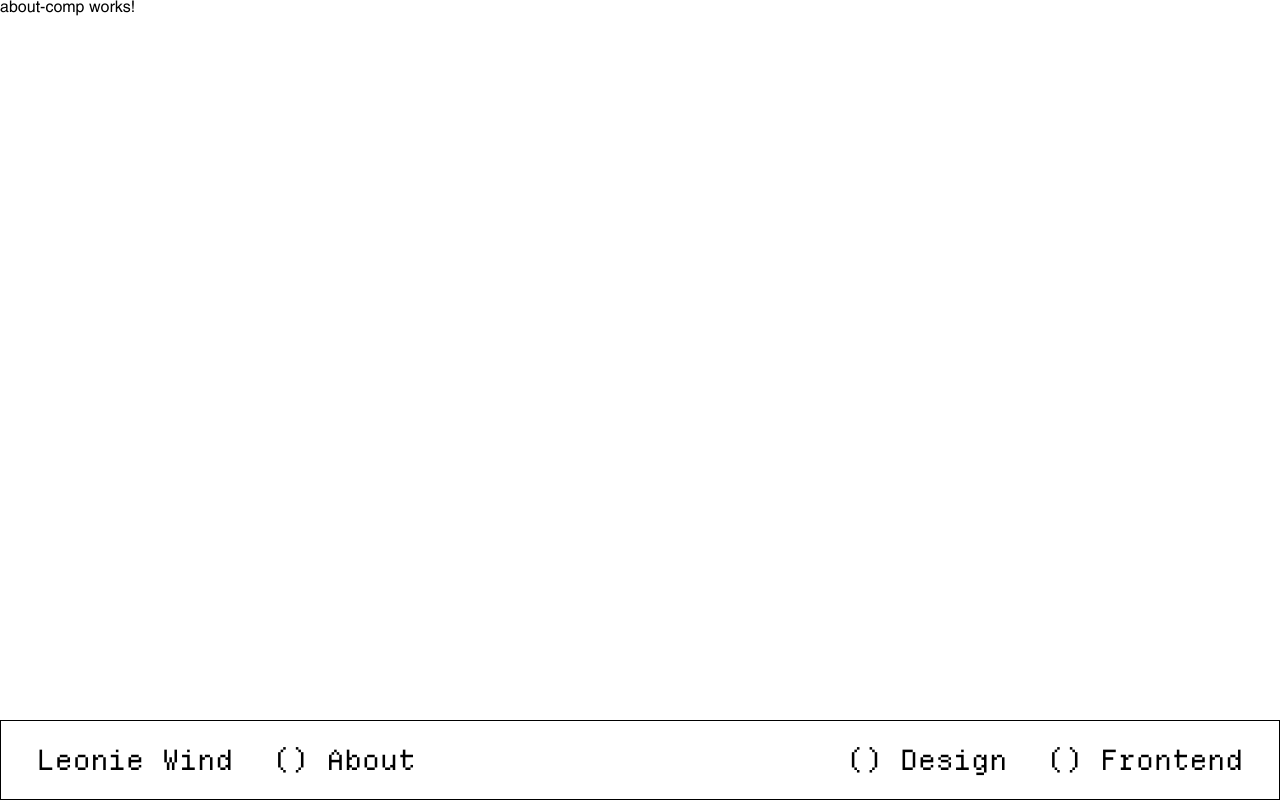
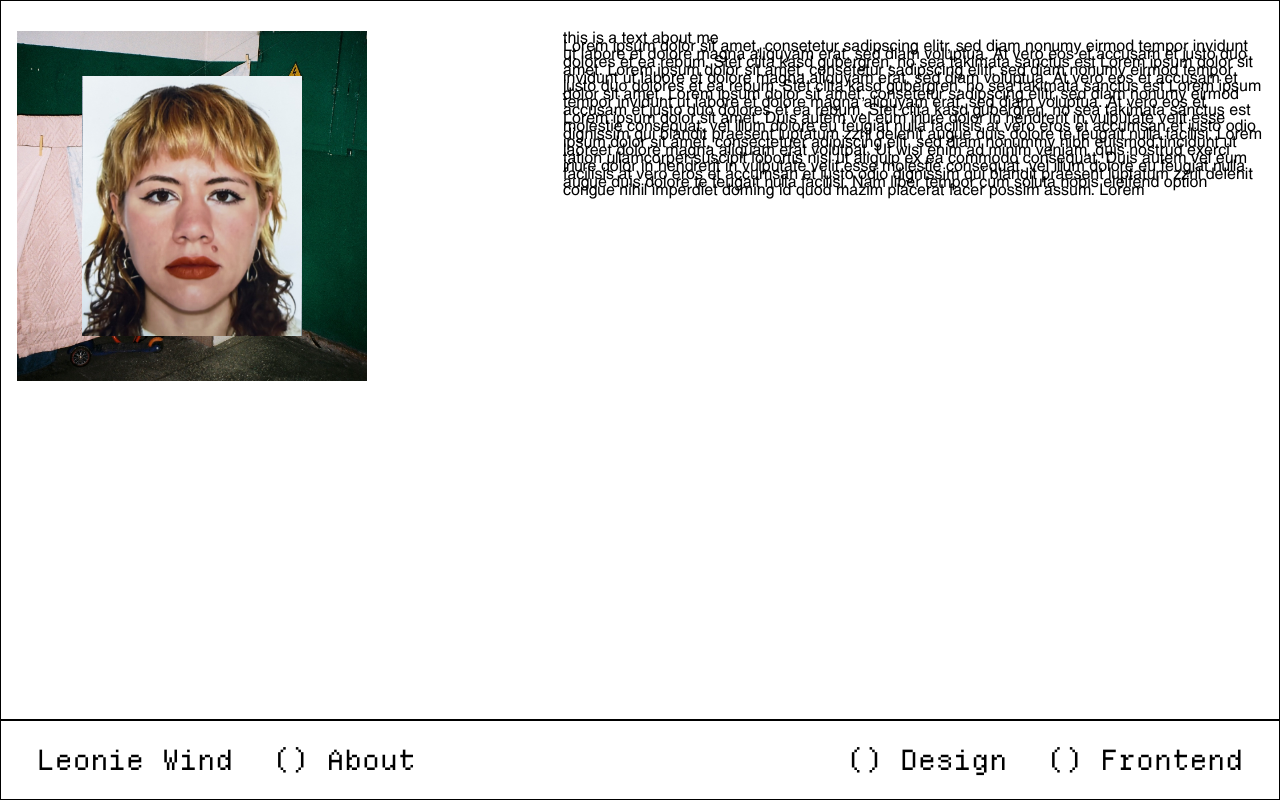
Before and after one commit to Lewi1006/designPortfolio, an Angular app: page /about in a window 1280 px wide. Built offline with nearby package versions, Linux system fonts and the light colour scheme.

Commit message:
feat: about me first draft

```diff
--- a/src/app/components/about-comp/about-comp.html
+++ b/src/app/components/about-comp/about-comp.html
@@ -1 +1,37 @@
-<p>about-comp works!</p>
+<section class="about">
+  <div class="content">
+    <div class="layout-wrapper">
+      <div class="img-container">
+        <img class="about-bg" src="/img/about-bg.jpg" />
+        <img class="about-me" src="/img/Leonie Wind.jpg" alt="/" />
+      </div>
+
+      <div class="text-container">
+        <p>this is a text about me</p>
+        <p>
+          Lorem ipsum dolor sit amet, consetetur sadipscing elitr, sed diam nonumy eirmod tempor
+          invidunt ut labore et dolore magna aliquyam erat, sed diam voluptua. At vero eos et
+          accusam et justo duo dolores et ea rebum. Stet clita kasd gubergren, no sea takimata
+          sanctus est Lorem ipsum dolor sit amet. Lorem ipsum dolor sit amet, consetetur sadipscing
+          elitr, sed diam nonumy eirmod tempor invidunt ut labore et dolore magna aliquyam erat, sed
+          diam voluptua. At vero eos et accusam et justo duo dolores et ea rebum. Stet clita kasd
+          gubergren, no sea takimata sanctus est Lorem ipsum dolor sit amet. Lorem ipsum dolor sit
+          amet, consetetur sadipscing elitr, sed diam nonumy eirmod tempor invidunt ut labore et
+          dolore magna aliquyam erat, sed diam voluptua. At vero eos et accusam et justo duo dolores
+          et ea rebum. Stet clita kasd gubergren, no sea takimata sanctus est Lorem ipsum dolor sit
+          amet. Duis autem vel eum iriure dolor in hendrerit in vulputate velit esse molestie
+          consequat, vel illum dolore eu feugiat nulla facilisis at vero eros et accumsan et iusto
+          odio dignissim qui blandit praesent luptatum zzril delenit augue duis dolore te feugait
+          nulla facilisi. Lorem ipsum dolor sit amet, consectetuer adipiscing elit, sed diam nonummy
+          nibh euismod tincidunt ut laoreet dolore magna aliquam erat volutpat. Ut wisi enim ad
+          minim veniam, quis nostrud exerci tation ullamcorper suscipit lobortis nisl ut aliquip ex
+          ea commodo consequat. Duis autem vel eum iriure dolor in hendrerit in vulputate velit esse
+          molestie consequat, vel illum dolore eu feugiat nulla facilisis at vero eros et accumsan
+          et iusto odio dignissim qui blandit praesent luptatum zzril delenit augue duis dolore te
+          feugait nulla facilisi. Nam liber tempor cum soluta nobis eleifend option congue nihil
+          imperdiet doming id quod mazim placerat facer possim assum. Lorem
+        </p>
+      </div>
+    </div>
+  </div>
+</section>
--- a/src/app/components/about-comp/about-comp.scss
+++ b/src/app/components/about-comp/about-comp.scss
@@ -0,0 +1,50 @@
+@use '../../../../public/styles/main' as *;
+
+.about {
+  height: 100%;
+  width: 100%;
+}
+
+.layout-wrapper {
+  margin-top: 30px;
+  width: 100%;
+  height: 100%;
+
+  @include d-flex(row, flex-start, space-between);
+
+  .img-container {
+    width: 350px;
+    height: 350px;
+
+    img {
+      position: absolute;
+      object-fit: cover;
+    }
+
+    .about-bg {
+      width: 350px;
+      height: 350px;
+      left: 0;
+      top: 0;
+      z-index: 1;
+    }
+
+    .about-me {
+      width: 220px;
+      height: 260px;
+      left: 50%;
+      top: 50%;
+      transform: translate(-50%, -50%);
+      z-index: 2;
+    }
+  }
+}
+
+.text-container {
+    width: 700px;
+
+  p {
+    color: black;
+    text-align: left;
+  }
+}
```
Also changed, not shown: public/img/Leonie Wind.jpg (added), public/img/about-bg.jpg (added).
